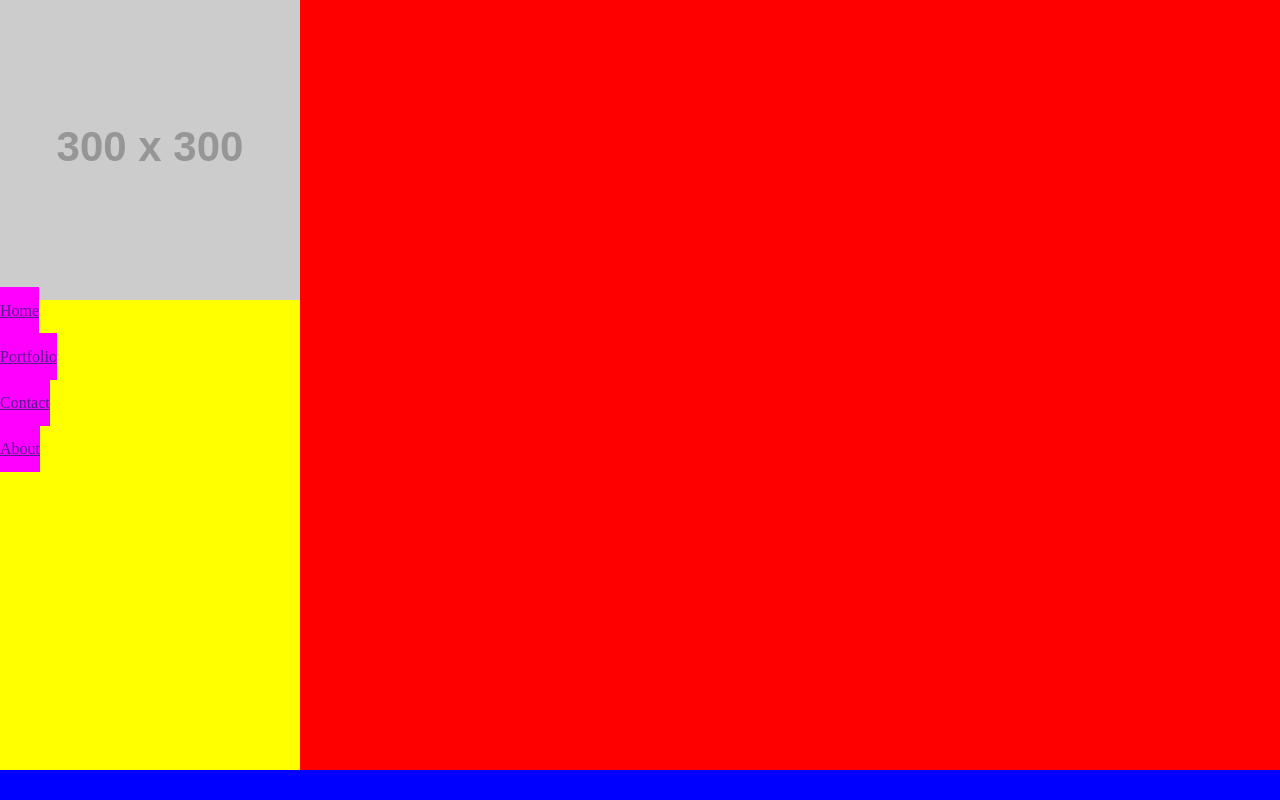
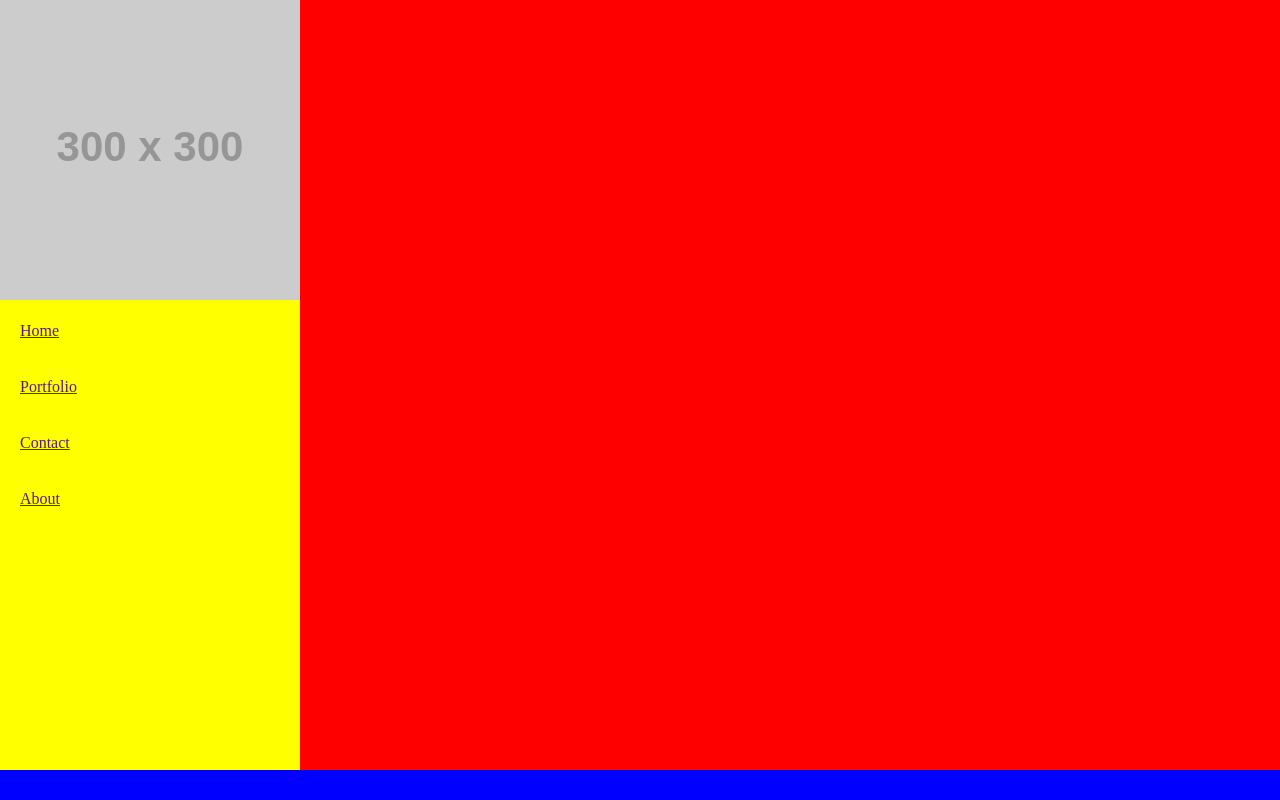
Before and after one commit to belludev/txmsite, a plain HTML site: page index.html in a window 1280 px wide. Drawn offline with Linux system fonts and the light colour scheme; some packages are replaced by stand-ins of ours; placeholder pictures from the web are drawn by us.

Commit message:
Reformatted the navigation bar, continuing work tomorrow

```diff
--- a/CSS/main.css
+++ b/CSS/main.css
@@ -22,11 +22,8 @@ footer{
 }
 
 .btn{
-	margin-bottom: 30px;
+	display: block;
+	padding-top: 20px;
+	padding-bottom: 20px;
+	padding-left: 20px;
 }
-.btn > a{
-	background-color: #f0f;
-	padding-top: 15px;
-	padding-bottom: 15px;
-	width: 300px;
-}
--- a/index.html
+++ b/index.html
@@ -13,10 +13,10 @@
 				<div class="logo">
 					<img src="https://via.placeholder.com/300x300">
 				</div>
-				<div class="btn"><a href="">Home</a></div>
-				<div class="btn"><a href="">Portfolio</a></div>
-				<div class="btn"><a href="">Contact</a></div>
-				<div class="btn"><a href="">About</a></div>
+				<a class="btn" href="">Home</a>
+				<a class="btn" href="">Portfolio</a>
+				<a class="btn" href="">Contact</a>
+				<a class="btn" href="">About</a>
 			</nav>
 			<main>
 
```
Also changed, not shown: 1 other file.
